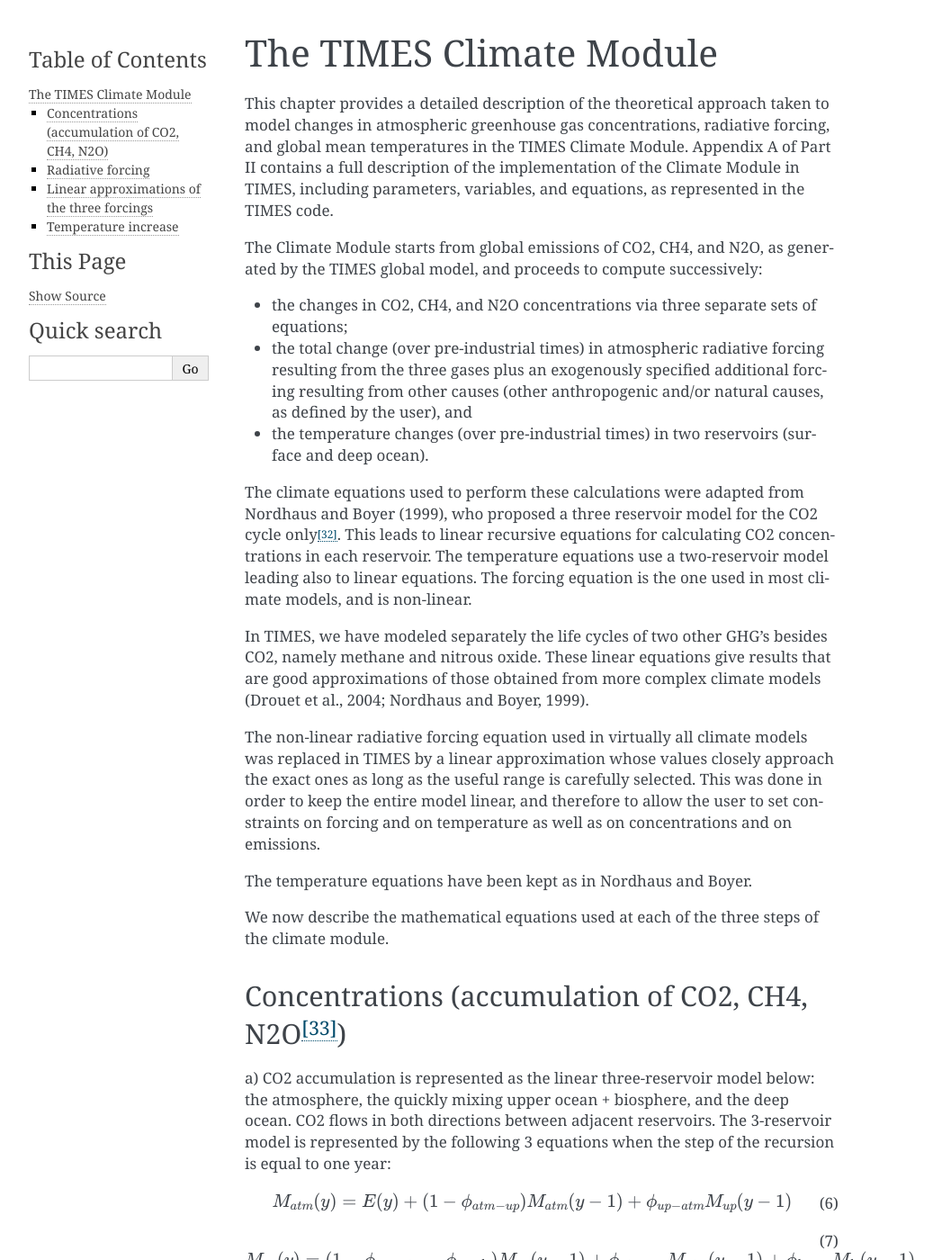
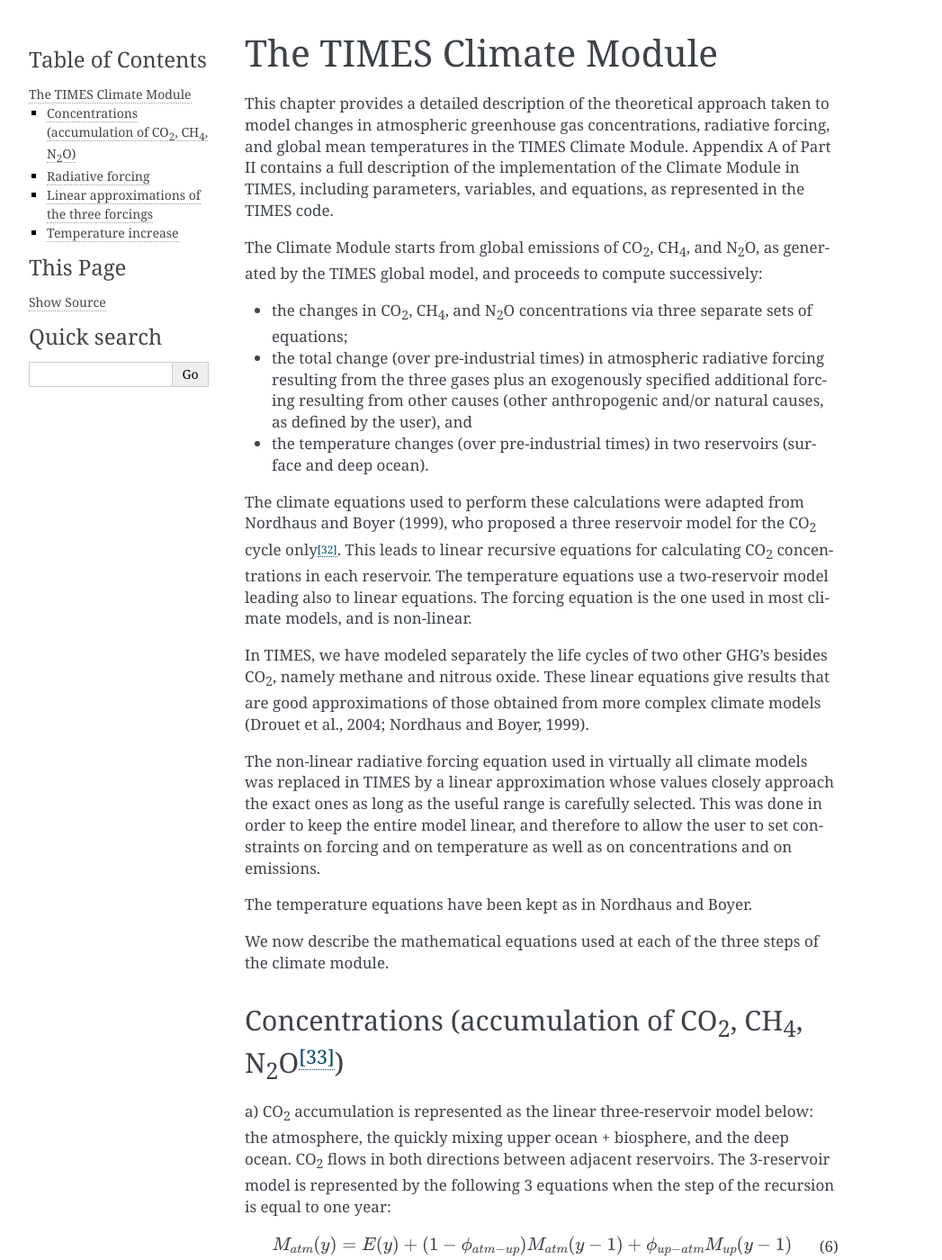
Before and after one commit to experimentarium/times, a Sphinx documentation site: the page built from docs/part-1/07-climate-module.md, in a window 1280 px wide and 1400 px high. Shown: the whole window at 90% size, without its empty margins (148-1195 px from the left). Built offline with Sphinx 7.4.7, drawn with Linux system fonts in a browser that asks for light colours; some of the changed text lies outside the part shown.

Commit message:
Substitute images with equations

```diff
--- a/docs/part-1/07-climate-module.md
+++ b/docs/part-1/07-climate-module.md
@@ -2,14 +2,14 @@
 
 This chapter provides a detailed description of the theoretical approach taken to model changes in atmospheric greenhouse gas concentrations, radiative forcing, and global mean temperatures in the TIMES Climate Module. Appendix A of Part II contains a full description of the implementation of the Climate Module in TIMES, including parameters, variables, and equations, as represented in the TIMES code.
 
-The Climate Module starts from global emissions of CO2, CH4, and N2O, as generated by the TIMES global model, and proceeds to compute successively:
-- the changes in CO2, CH4, and N2O concentrations via three separate sets of equations;
+The Climate Module starts from global emissions of CO<sub>2</sub>, CH<sub>4</sub>, and N<sub>2</sub>O, as generated by the TIMES global model, and proceeds to compute successively:
+- the changes in CO<sub>2</sub>, CH<sub>4</sub>, and N<sub>2</sub>O concentrations via three separate sets of equations;
 - the total change (over pre-industrial times) in atmospheric radiative forcing resulting from the three gases plus an exogenously specified additional forcing resulting from other causes (other anthropogenic and/or natural causes, as defined by the user), and
 - the temperature changes (over pre-industrial times) in two reservoirs (surface and deep ocean).
 
-The climate equations used to perform these calculations were adapted from Nordhaus and Boyer (1999), who proposed a three reservoir model for the CO2 cycle only[^32]. This leads to linear recursive equations for calculating CO2 concentrations in each reservoir. The temperature equations use a two-reservoir model leading also to linear equations. The forcing equation is the one used in most climate models, and is non-linear.
+The climate equations used to perform these calculations were adapted from Nordhaus and Boyer (1999), who proposed a three reservoir model for the CO<sub>2</sub> cycle only[^32]. This leads to linear recursive equations for calculating CO<sub>2</sub> concentrations in each reservoir. The temperature equations use a two-reservoir model leading also to linear equations. The forcing equation is the one used in most climate models, and is non-linear.
 
-In TIMES, we have modeled separately the life cycles of two other GHG's besides CO2, namely methane and nitrous oxide. These linear equations give results that are good approximations of those obtained from more complex climate models (Drouet et al., 2004; Nordhaus and Boyer, 1999).
+In TIMES, we have modeled separately the life cycles of two other GHG's besides CO<sub>2</sub>, namely methane and nitrous oxide. These linear equations give results that are good approximations of those obtained from more complex climate models (Drouet et al., 2004; Nordhaus and Boyer, 1999).
 
 The non-linear radiative forcing equation used in virtually all climate models was replaced in TIMES by a linear approximation whose values closely approach the exact ones as long as the useful range is carefully selected. This was done in order to keep the entire model linear, and therefore to allow the user to set constraints on forcing and on temperature as well as on concentrations and on emissions.
 
@@ -17,9 +17,9 @@
 
 We now describe the mathematical equations used at each of the three steps of the climate module.
 
-## Concentrations (accumulation of CO2, CH4, N2O[^33])
+## Concentrations (accumulation of CO<sub>2</sub>, CH<sub>4</sub>, N<sub>2</sub>O[^33])
 
-a) CO2 accumulation is represented as the linear three-reservoir model below: the atmosphere, the quickly mixing upper ocean + biosphere, and the deep ocean. CO2 flows in both directions between adjacent reservoirs. The 3-reservoir model is represented by the following 3 equations when the step of the recursion is equal to one year:
+a) CO<sub>2</sub> accumulation is represented as the linear three-reservoir model below: the atmosphere, the quickly mixing upper ocean + biosphere, and the deep ocean. CO<sub>2</sub> flows in both directions between adjacent reservoirs. The 3-reservoir model is represented by the following 3 equations when the step of the recursion is equal to one year:
 
 $$M_{atm}(y) = E(y) + (1 - \phi_{atm-up})M_{atm}(y-1) + \phi_{up-atm}M_{up}(y-1)$$ (7-1)
 
@@ -29,13 +29,13 @@
 
 with
 
-- $M_{atm}(y)$, $M_{up}(y)$, $M_{lo}(y)$: Concentration (expressed in mass units) of $CO_2$ in atmosphere, in a quickly mixing reservoir representing the upper level of the ocean and the biosphere, and in deep oceans (GtC), respectively, in year y (GtC)
+- $M_{atm}(y)$, $M_{up}(y)$, $M_{lo}(y)$: Concentration (expressed in mass units) of CO<sub>2</sub> in atmosphere, in a quickly mixing reservoir representing the upper level of the ocean and the biosphere, and in deep oceans (GtC), respectively, in year y (GtC)
 - $E(y) = CO_2$ emissions in year $y$ (GtC)
 - $\phi_{i,j}$, transport rate from reservoir $i$ to reservoir $j$ ($i$, $j$ = $atm$, $up$, $lo$) from year $y-1$ to $y$
 
-b) CH4 accumulation is represented by a so-called single-box model in which the atmospheric methane concentration obeys the following equations assuming a constant annual decay rate of the anthropogenic concentrations $\Phi_{CH4}$ (whereas the natural concentration is assumed in equilibrium):
+b) CH<sub>4</sub> accumulation is represented by a so-called single-box model in which the atmospheric methane concentration obeys the following equations assuming a constant annual decay rate of the anthropogenic concentrations $\Phi_{CH_4}$ (whereas the natural concentration is assumed in equilibrium):
 
-$$CH4_{atm}(y) = (1 - \Phi_{CH4}) \times CH4_{atm}(y - 1) + EA_{CH4}(y)$$ (7-4)
+$$CH4_{atm}(y) = (1 - \Phi_{CH_4}) \times CH4_{atm}(y - 1) + EA_{CH_4}(y)$$ (7-4)
 
 $$CH4_{up}(y) = CH4_{up}(y - 1)$$ (7-5)
 
@@ -43,47 +43,57 @@
 
 where
 
-- $CH4_{atm}$, $CH4_{up}$, $CH4_{tot}$, and $EA_{CH4}$ are respectively: the anthropogenic atmospheric concentration, the natural atmospheric concentration[^34], the total atmospheric concentration (all three expressed in $Mt$), and the anthropogenic emission of $CH_4$ (expressed in $Mt/yr$). The anthropogenic emissions $EA_{CH4}$ are generated within the model and enter the dynamic equation (7-4) in order to derive the anthropogenic concentration. Note that the natural concentration $CH4_{up}$ is constant at all times. (See initial values for these and other parameters in Part II, Appendix A.)
+- $CH4_{atm}$, $CH4_{up}$, $CH4_{tot}$, and $EA_{CH_4}$ are respectively: the anthropogenic atmospheric concentration, the natural atmospheric concentration[^34], the total atmospheric concentration (all three expressed in $Mt$), and the anthropogenic emission of CH<sub>4</sub> (expressed in $Mt/yr$). The anthropogenic emissions $EA_{CH_4}$ are generated within the model and enter the dynamic equation (7-4) in order to derive the anthropogenic concentration. Note that the natural concentration $CH4_{up}$ is constant at all times. (See initial values for these and other parameters in Part II, Appendix A.)
 - $CH4_{tot}$ is then reported and used in the forcing equations. All quantities are indexed by year.
-- $1 - \Phi_{CH4}$ is the one-year retention rate of $CH4$ in the atmosphere.
-- $d_{CH4} = 2.84$ (the density of $CH4$, expressed in $Mt/ppbv$) is then used to convert concentration in $Mt$ into $ppbv$ for reporting purposes.
+- $1 - \Phi_{CH_4}$ is the one-year retention rate of CH<sub>4</sub> in the atmosphere.
+- $d_{CH_4} = 2.84$ (the density of CH<sub>4</sub>, expressed in $Mt/ppbv$) is then used to convert concentration in $Mt$ into $ppbv$ for reporting purposes.
 
-c) N2O accumulation is also represented by a single-box model in a manner entirely similar to CH4, although with different parameter values. The corresponding equations are as follows:
+c) N<sub>2</sub>O accumulation is also represented by a single-box model in a manner entirely similar to CH<sub>4</sub>, although with different parameter values. The corresponding equations are as follows:
 
-![](assets/image19.png)
+$$
+\begin{aligned}
+&{N2O_{atm}(y) = (1-\Phi_{N_2O}) \times N2O_{atm}(y-1) + EA_{N_2O}(y)}
+\\\\
+&{N2O_{up}(y) = N2O_{up}(y-1)}
+\\\\
+&{N2O_{tot}(y) = N2O_{up}(y) + N2O_{atm}(y)}
+\end{aligned}
+$$
 
 ## Radiative forcing
 
 We assume, as is routinely done in atmospheric science, that the atmospheric radiative forcings caused by the various gases are additive (IPCC, 2007). Thus:
 
-![](assets/image20.png)
+$$\Delta F(y) = \Delta F_{CO_2}(y) + \Delta F_{CH_4}(y) + \Delta F_{N_2O}(y) + EXOFOR(y) $$
+(7-7)
 
 We now explain these four terms.
 
-a) The relationship between CO2 accumulation and increased radiative forcing, $∆F_{CO2}(y)$, is derived from empirical measurements and climate models (IPCC 2001 and 2007).
+a) The relationship between CO<sub>2</sub> accumulation and increased radiative forcing, $∆F_{CO_2}(y)$, is derived from empirical measurements and climate models (IPCC 2001 and 2007).
 
-$$ \Delta F_{CO2}(y) = \gamma \times \frac{ln(M_{atm}(y)/M_0)}{ln 2}$$
+$$ \Delta F_{CO_2}(y) = \gamma \times \frac{ln(M_{atm}(y)/M_0)}{ln 2}$$
 
 where:
 
-- $M_0$ (i.e., CO2ATM_PRE_IND) is the pre-industrial (circa 1750) reference atmospheric concentration of $CO_2$ = 596.4 GtC
-- $\gamma$ is the radiative forcing sensitivity to atmospheric $CO_2$ concentration doubling = $3.7 \ W/m^2$
+- $M_0$ (i.e., CO2ATM_PRE_IND) is the pre-industrial (circa 1750) reference atmospheric concentration of CO<sub>2</sub> = 596.4 GtC
+- $\gamma$ is the radiative forcing sensitivity to atmospheric CO<sub>2</sub> concentration doubling = $3.7 \ W/m^2$
 
-b) The radiative forcing due to atmospheric CH4 is given by the following expression (IPCC 2007), where the subscript tot has been omitted
+b) The radiative forcing due to atmospheric CH<sub>4</sub> is given by the following expression (IPCC 2007), where the subscript tot has been omitted
 
-$\Delta F_{CH4}(y) = 0.036 \times (\sqrt{CH4_y}-\sqrt{CH4_0}) - (f(CH4_y,N2O_0) - f(CH4_0,N2O_0))$ (7-8)
+$$\Delta F_{CH_4}(y) = 0.036 \times (\sqrt{CH4_y}-\sqrt{CH4_0}) - (f(CH4_y,N2O_0) - f(CH4_0,N2O_0))$$
+(7-8)
 
-c) The radiative forcing due to atmospheric N2O is given by the following expression (IPCC, 2007)
+c) The radiative forcing due to atmospheric N<sub>2</sub>O is given by the following expression (IPCC, 2007)
 
-$$\Delta F_{N2O}(y) = 0.12 \times (\sqrt{N2O_y}-\sqrt{N2O_0}) - (f(CH4_0,N2O_y) - f(CH4_0,N2O_0))$$ (7-9)
+$$\Delta F_{N_2O}(y) = 0.12 \times (\sqrt{N2O_y}-\sqrt{N2O_0}) - (f(CH4_0,N2O_y) - f(CH4_0,N2O_0))$$ (7-9)
 
 where:
 
 $$f(x,y) =0.47 \times ln(1 + 2.01 \times 10^{-5} \times (xy)^{0.75} + 5.31 \times 10^{-15} \times x(xy)^{1.52}$$ (7-10)
 
-Note that the $f(x,y)$ function, which quantifies the cross-effects on forcing of the presence in the atmosphere of both gases ($CH_4$ and $N_2O$), is not quite symmetrical in the two gases. As usual, the $0$ subscript indicates the pre-industrial times (1750).
+Note that the $f(x,y)$ function, which quantifies the cross-effects on forcing of the presence in the atmosphere of both gases (CH<sub>4</sub> and N<sub>2</sub>O), is not quite symmetrical in the two gases. As usual, the $0$ subscript indicates the pre-industrial times (1750).
 
-d) $EXOFOR(y)$ is the increase in total radiative forcing at period t relative to pre-industrial level due to GHG's that are not represented explicitly in the model. Units = $W/m^2$. In Nordhaus and Boyer (1999), only emissions of $CO_2$ were explicitly modeled, and therefore $EXOFOR(y)$ accounted for all other GHG's. In TIMES, $N_2O$ and $CH_4$ are fully accounted for, but some other substances are not (e.g. CFC's, aerosols, ozone, volcanic activity, etc.). Therefore, the values for $EXOFOR(y)$ will differ from those in Nordhaus and Boyer (1999). It is the modeler's responsibility to include in the calculation of $EXOFOR(y)$ the forcing from only those gases and other causes that are not modeled. The careful modeler may also want to adapt the $EXOFOR$ trajectory to particular scenarios. This has been done using alternative trajectories for $EXOFOR$ provided by other models, as was done in a multi-model, multi-scenario study conducted at the Energy Modeling Forum (Clarke et al., 2009)
+d) $EXOFOR(y)$ is the increase in total radiative forcing at period t relative to pre-industrial level due to GHG's that are not represented explicitly in the model. Units = $W/m^2$. In Nordhaus and Boyer (1999), only emissions of CO<sub>2</sub> were explicitly modeled, and therefore $EXOFOR(y)$ accounted for all other GHG's. In TIMES, N<sub>2</sub>O and CH<sub>4</sub> are fully accounted for, but some other substances are not (e.g. CFC's, aerosols, ozone, volcanic activity, etc.). Therefore, the values for $EXOFOR(y)$ will differ from those in Nordhaus and Boyer (1999). It is the modeler's responsibility to include in the calculation of $EXOFOR(y)$ the forcing from only those gases and other causes that are not modeled. The careful modeler may also want to adapt the $EXOFOR$ trajectory to particular scenarios. This has been done using alternative trajectories for $EXOFOR$ provided by other models, as was done in a multi-model, multi-scenario study conducted at the Energy Modeling Forum (Clarke et al., 2009)
 
 The parameterization of the three forcing equations (7-8, 7-9, and 7-10) is not controversial and relies on the results reported by Working Group I of the IPCC. IPCC (2001, Table 6.2, p.358) provides a value of 3.7 for $γ$, smaller than the one used by Nordhaus and Boyer ($γ = 4.1$). We have adopted this lower value of 3.7 $W/m^2$ as default in TIMES. Users are free to experiment with other values of the γ parameter. The same reference provides the entire expressions for all three forcing equations.
 
@@ -91,9 +101,9 @@
 
 In TIMES, each of the three forcing expressions is replaced by a linear approximation, in order to preserve linearity of the entire model. All three forcing expressions are concave functions. Therefore, two linear approximations are obvious candidates. The first one is an approximation from below, consisting of the chord of the graph between two selected end-points. The second one has the same slope as the chord and is tangent to the graph, thus approximating the function from above. The final approximation is the arithmetic average of the two approximations. These linear expressions are easily derived once a range of interest is defined by the user.
 
-As an example, we derive below the linear approximation for the CO2 forcing expression. The other approximations are obtained in a similar manner.
+As an example, we derive below the linear approximation for the CO<sub>2</sub> forcing expression. The other approximations are obtained in a similar manner.
 
-***Linear approximation for the CO2 forcing expression*** (see technical note "TIMES Climate Module" for similar approximations of the other two forcings):
+***Linear approximation for the CO<sub>2</sub> forcing expression*** (see technical note "TIMES Climate Module" for similar approximations of the other two forcings):
 
 First, an interval of interest for the concentration M must be selected by the user. The interval should be wide enough to accommodate the anticipated values of the concentrations, but not so wide as to make the approximation inaccurate. We denote the interval ($M_1$,$M_2$).
 
@@ -136,14 +146,14 @@
 - $σ_1$ 1-year speed of adjustment parameter for atmospheric temperature (also known as the lag parameter),
 - $σ_2$ coefficient of heat loss from atmosphere to deep oceans,
 - $σ_3$ 1-year coefficient of heat gain by deep oceans,
-- $λ$ feedback parameter (climatic retroaction). It is customary to write $λ$ as $λ =γ/C_s$, $C_s$ being the climate sensitivity parameter, defined as the change in equilibrium atmospheric temperature induced by a doubling of CO~2~ concentration. In contrast with most other parameters, the value of $C_s$ is highly uncertain, with a possible range of values from $1^oC$ to $10^oC$. This parameter is therefore a prime candidate for sensitivity analysis, or for treatment by probabilistic methods such as stochastic programming.
+- $λ$ feedback parameter (climatic retroaction). It is customary to write $λ$ as $λ =γ/C_s$, $C_s$ being the climate sensitivity parameter, defined as the change in equilibrium atmospheric temperature induced by a doubling of CO<sub>2</sub> concentration. In contrast with most other parameters, the value of $C_s$ is highly uncertain, with a possible range of values from $1^oC$ to $10^oC$. This parameter is therefore a prime candidate for sensitivity analysis, or for treatment by probabilistic methods such as stochastic programming.
 
 For more details on the implementation of the Climate Module in TIMES, including parameters, variables, and equations, as represented in the TIMES code, see Appendix A of Part II.
 
 ------------
 
-[^32]: Other important GHG's such as CH4 and N2O may either be expressed in CO2-equivalent, or a special exogenous forcing term may be added to CO2 forcing. The latter approach is not attractive as it keeps two major GHG's fully exogenous.
+[^32]: Other important GHG's such as CH<sub>4</sub> and N<sub>2</sub>O may either be expressed in CO<sub>2</sub>-equivalent, or a special exogenous forcing term may be added to CO<sub>2</sub> forcing. The latter approach is not attractive as it keeps two major GHG's fully exogenous.
 
 [^33]: In keeping with the literature, we have expressed all concentrations as masses in megatonnes.
 
-[^34]: Note that the subscripts *atm* and *up*, which for the CO2 equations referred to the atmosphere and upper reservoirs, have been reused for the CH4 and N2O equations to stand for anthropogenic and natural concentrations.
+[^34]: Note that the subscripts *atm* and *up*, which for the CO<sub>2</sub> equations referred to the atmosphere and upper reservoirs, have been reused for the CH<sub>4</sub> and N<sub>2</sub>O equations to stand for anthropogenic and natural concentrations.
```
Also changed, not shown: docs/part-1/11-tech-learning.md (+1 -1 lines), docs/part-1/12-general-equilibrium.md (+1 -1 lines), docs/part-1/assets/image19.png (deleted), docs/part-1/assets/image25.png (deleted), docs/part-1/assets/image33.png (deleted), docs/part-1/assets/image34.png (deleted).
